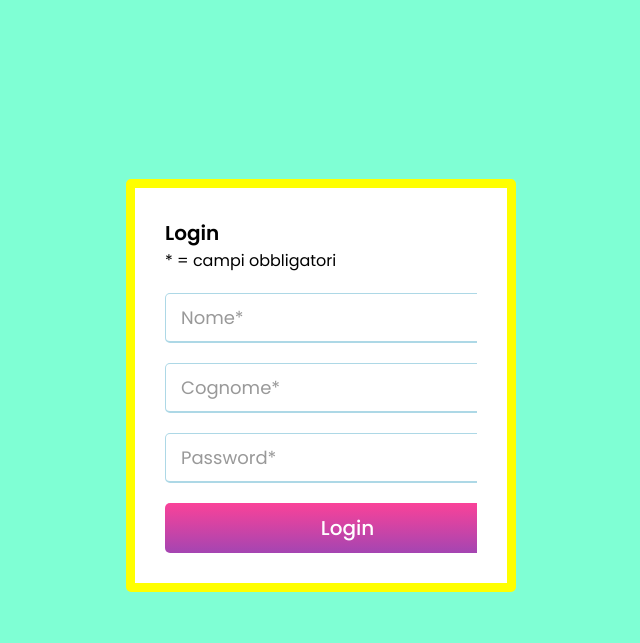
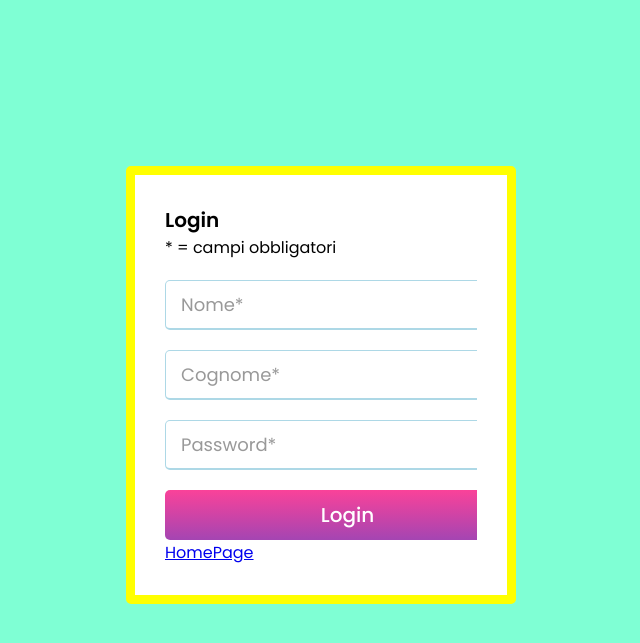
Before and after one commit to MatteoBa23/INF_5H, a PHP site: the page made by PHP/ES04 - WebApp/ES_A/login.php in a window 1280 px wide. Shown: the top 643 px of the page, without its empty margins (334-974 px from the left). Run offline with PHP 8.4, Linux system fonts and the light colour scheme; data that the repository does not hold is empty.

Commit message:
Versione 1.0

```diff
--- a/PHP/ES04 - WebApp/ES_A/login.php
+++ b/PHP/ES04 - WebApp/ES_A/login.php
@@ -1,16 +1,12 @@
-
+<?php
+include("functions.php");
+?>
 <html>
 <head>
 <title>Validazione Form</title>
 <link rel="stylesheet" href="style.css" />
 </head>
 <body>
-
-
-<?php
-include "functions.php";
-?>
-
     <div class="tab-form">
       <div class="title-text">
         <div class="title">Login</div>
@@ -18,19 +14,16 @@ include "functions.php";
       </div>
       <div class="form-container">
         <div class="form-campi">
-          <form action="<?php ($_SERVER["PHP_SELF"]);?>" class="login" method="POST" name="frmLogin">
+          <form action="riser.php" class="login" method="POST" name="frmLogin">
             <div class="campo">
               <input type="text" placeholder="Nome*" name="nome">
             </div>
-            <span style="color:ff1d0b;"><?php echo $errNome;?></span>
             <div class="campo">
               <input type="text" placeholder="Cognome*" name="cognome">
             </div>
-            <span style="color:ff1d0b;"><?php echo $errCognome;?></span>
             <div class="campo">
               <input type="password" placeholder="Password*" name="password">
             </div>
-            <span style="color:ff1d0b;"><?php echo $errPasw;?></span>
             <div class="campo tasto">
               <div class="tasto-layer"></div>
               <input type="submit" value="Login">
@@ -38,6 +31,7 @@ include "functions.php";
           </form>
         </div>
       </div>
+      <a href="index.php">HomePage</a>
     </div>
 </body>
 </html>
```
